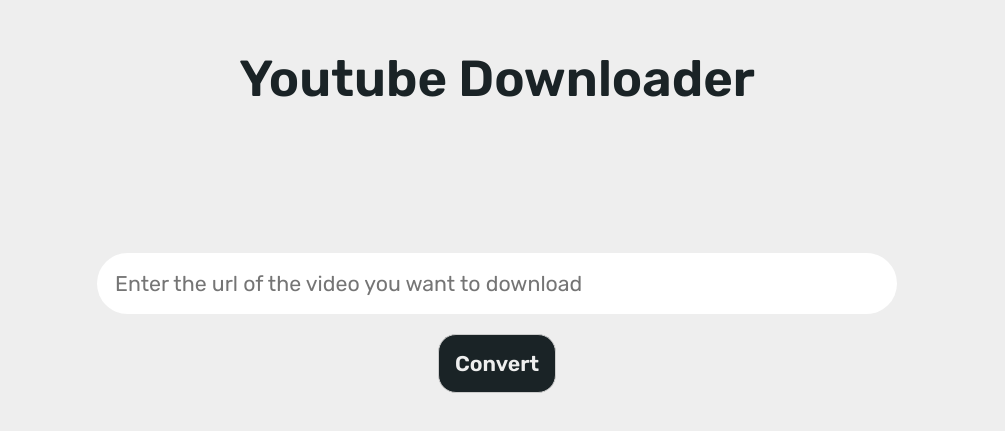
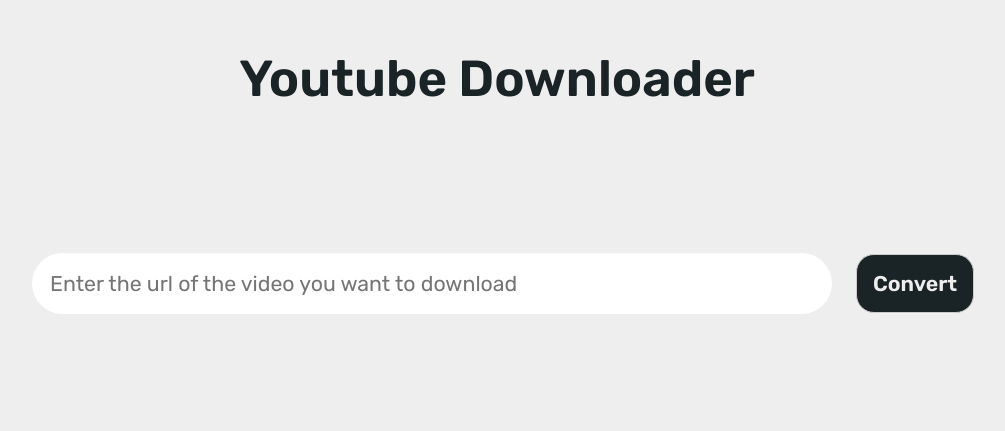
Before and after one commit to TrAyZeN/youtube-downloader, a Svelte app in the folder frontend/: page / in a window 1280 px wide. Shown: the part 103-534 px from the top of the page, without its empty margins (143-1148 px from the left). Built offline with nearby package versions, Linux system fonts and the light colour scheme.

Commit message:
Wrap input and convert button in form

```diff
--- a/frontend/src/App.svelte
+++ b/frontend/src/App.svelte
@@ -55,6 +55,7 @@
 
 <main>
     <h1>Youtube Downloader</h1>
+    <form action="#" on:submit={convert}>
         <input
             bind:value={url}
             use:focus
@@ -63,8 +64,11 @@
         >
 
         {#if state !== states.downloaded}
-        <button on:click={convert}>Convert</button>
-    {:else}
+            <button type="submit">Convert</button>
+        {/if}
+    </form>
+
+    {#if state === states.downloaded}
         <button on:click={download}>Download</button>
     {/if}
 
@@ -122,6 +126,7 @@
         font-size: 16pt;
         margin: 4px;
         transition: 0.2s;
+        cursor: pointer;
     }
 
     button:hover {
```
Lines whose indentation alone changed are shown as unchanged.
